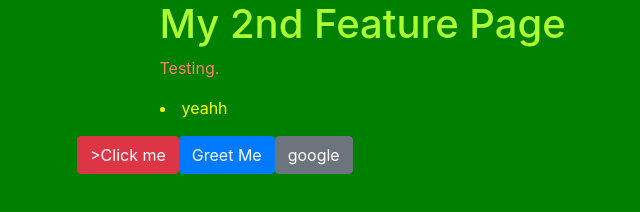
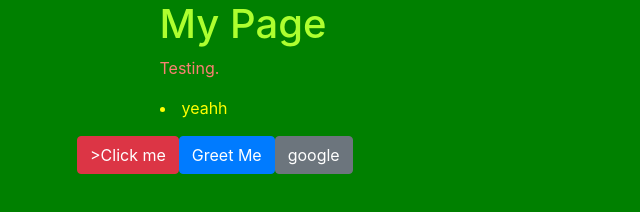
Before and after one commit to alxwong1991/first_assignment, a plain HTML site: page index.html in a window 1280 px wide. Shown: the whole page, without its empty margins (33-673 px from the left). Drawn offline with nearby package versions, Linux system fonts and the light colour scheme.

Commit message:
changed to My Page

```diff
--- a/index.html
+++ b/index.html
@@ -13,7 +13,7 @@
         <div class="container">
             <div class="col-12 offset-sm-1 col-sm">
                     <div id="intro" class="d-flex flex-column">
-                            <h1>My 2nd Feature Page</h1>
+                            <h1>My Page</h1>
                             <p>
                                 Testing.
                             </p>
```
